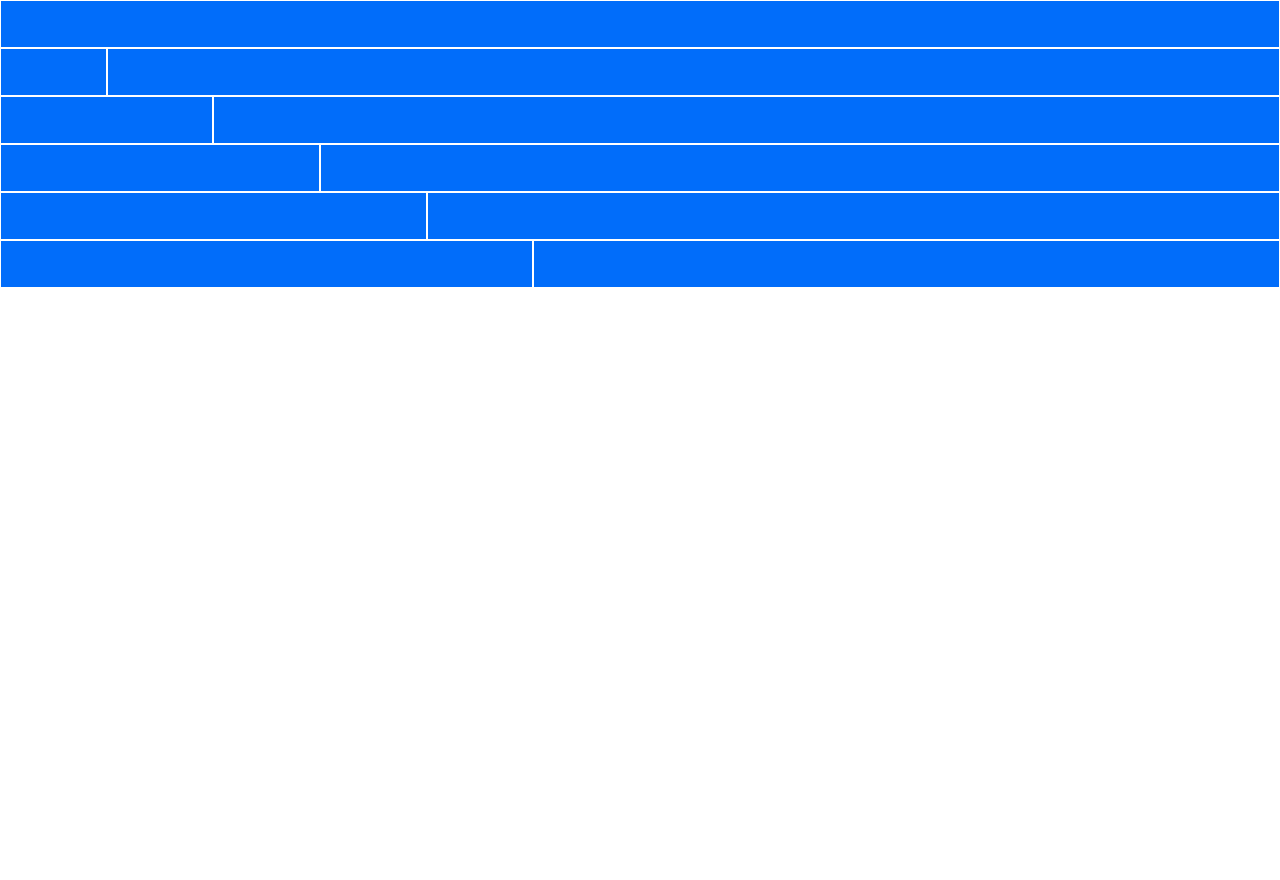
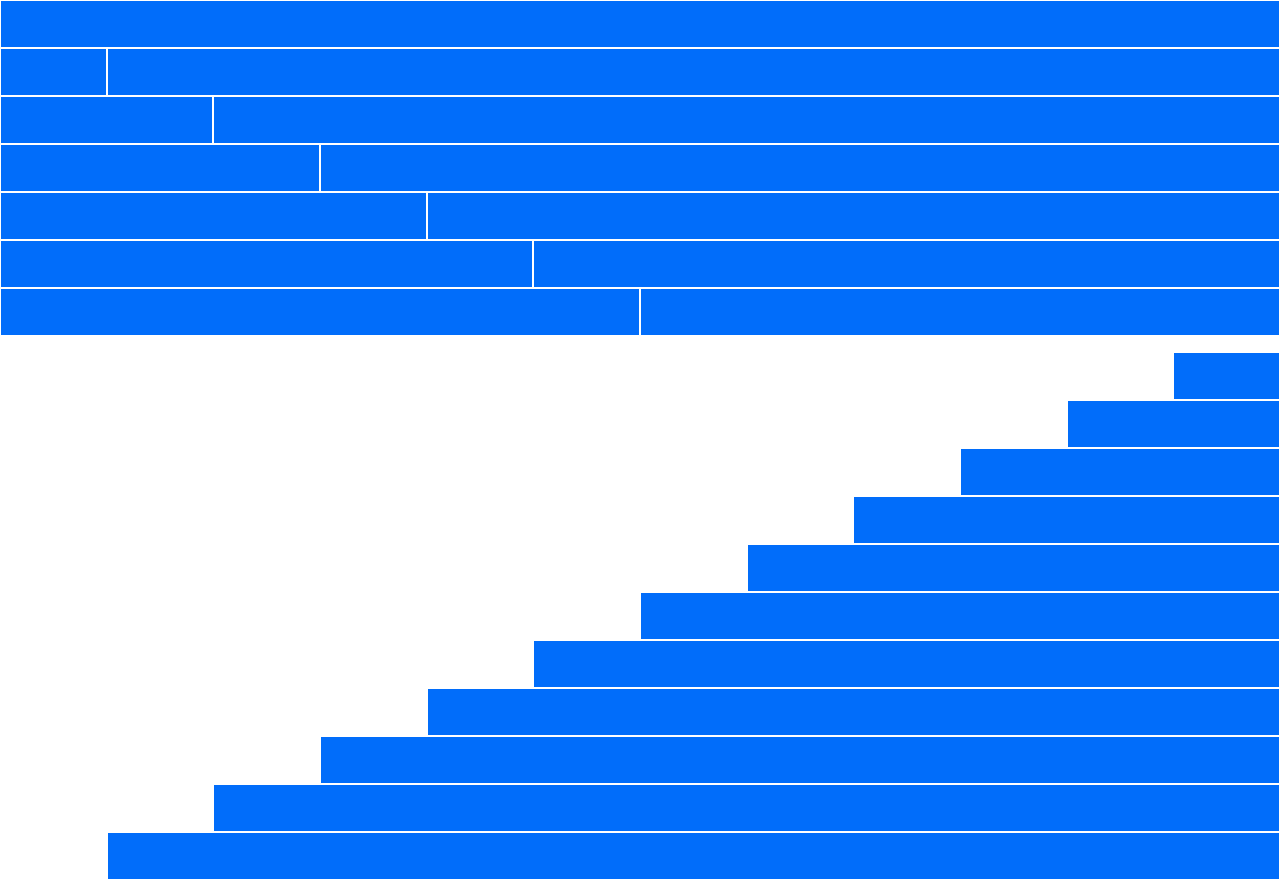
Before and after one commit to codewithFRANKGIGLI/html-css-12bool, a plain HTML site: page index.html in a window 1280 px wide. Shown: the part 294-1174 px from the top of the page. Before the commit the page ends 800 px from the top, so only its background shows below. Drawn offline with Linux system fonts and the light colour scheme.

Commit message:
feat: third container

```diff
--- a/index.html
+++ b/index.html
@@ -104,5 +104,22 @@
             <div class="col-5"><div class="box"></div></div>
             <div class="col-7"><div class="box"></div></div>
         </div>
+        <div class="row">
+            <div class="col-6"><div class="box"></div></div>
+            <div class="col-6"><div class="box"></div></div>
+        </div>
+    </div>
+    <div class="container">
+        <div class="row"><div class="col-1 col-offset-11"><div class="box"></div></div></div>
+        <div class="row"><div class="col-2 col-offset-10"><div class="box"></div></div></div>
+        <div class="row"><div class="col-3 col-offset-9"><div class="box"></div></div></div>
+        <div class="row"><div class="col-4 col-offset-8"><div class="box"></div></div></div>
+        <div class="row"><div class="col-5 col-offset-7"><div class="box"></div></div></div>
+        <div class="row"><div class="col-6 col-offset-6"><div class="box"></div></div></div>
+        <div class="row"><div class="col-7 col-offset-5"><div class="box"></div></div></div>
+        <div class="row"><div class="col-8 col-offset-4"><div class="box"></div></div></div>
+        <div class="row"><div class="col-9 col-offset-3"><div class="box"></div></div></div>
+        <div class="row"><div class="col-10 col-offset-2"><div class="box"></div></div></div>
+        <div class="row"><div class="col-11 col-offset-1"><div class="box"></div></div></div>
     </div>
 </body>
--- a/style.css
+++ b/style.css
@@ -9,6 +9,6 @@
     background-color: #00E265;
     border: 1px solid #016DFA;
 }
-body .container:nth-child(2) .box {
+body .container:nth-child(2) .box, body .container:nth-child(3) .box {
     height: 3rem;
 }
```
